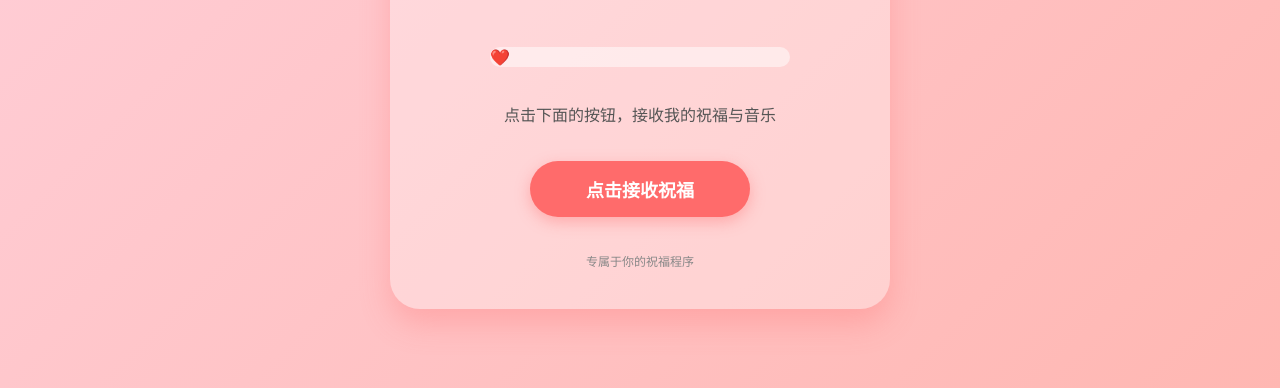
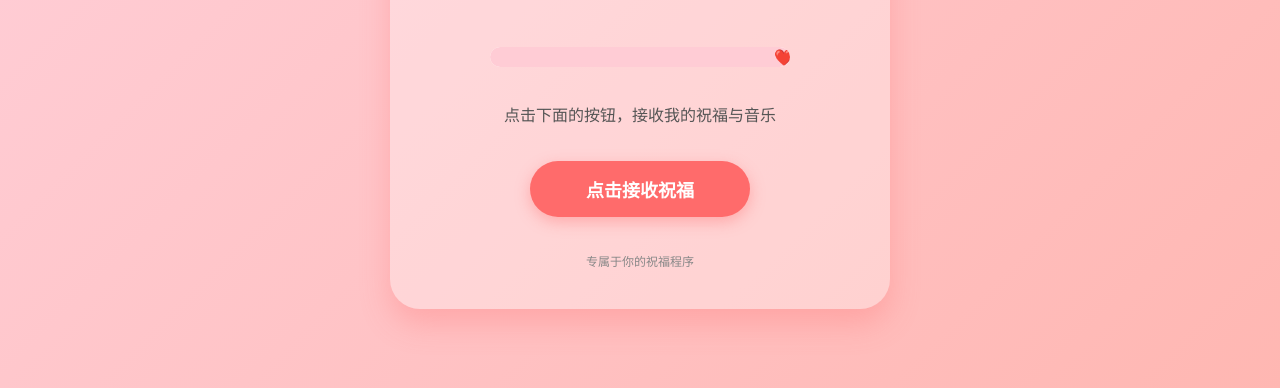
Before and after one commit to MR-ZHO-BIT/-, a plain HTML site: page index.html in a window 1280 px wide. Shown: the part 412-800 px from the top of the page. Drawn offline with Linux system fonts and the light colour scheme.

Commit message:
Update index.html

```diff
--- a/index.html
+++ b/index.html
@@ -94,16 +94,31 @@
             position: relative;
             z-index: 2;
         }
+        .progress-fill {
+            position: absolute;
+            top: 0;
+            left: 0;
+            height: 100%;
+            background: #ffccd5;
+            border-radius: 10px;
+            width: 0;
+            transition: width 3s linear; /* 填充动画 */
+        }
         .progress-heart {
             position: absolute;
             top: 50%;
             transform: translateY(-50%);
             left: 0;
-            transition: left 3s linear;
             font-size: 16px;
+            transition: left 3s linear; /* 爱心移动动画 */
+            z-index: 3;
         }
-        .progress-bar.loaded .progress-heart {
+        /* 触发动画的类名 */
+        .progress-bar.active .progress-heart {
             left: calc(100% - 1em);
+        }
+        .progress-bar.active .progress-fill {
+            width: 100%;
         }
 
         .message {
@@ -229,12 +244,12 @@
             <div class="hearts">❤️ ❤️ ❤️ ❤️ ❤️</div>
             <div class="heart-emoji floating">❤️</div>
             <div class="progress-bar">
+                <div class="progress-fill"></div>
                 <div class="progress-heart">❤️</div>
             </div>
             <p class="message">点击下面的按钮，接收我的祝福与音乐</p >
             <button class="btn" id="blessingBtn">点击接收祝福</button>
             <p class="footer">专属于你的祝福程序</p >
-            <!-- 音乐元素（优化preload为metadata，减少初始加载压力） -->
             <audio id="bgMusic" loop preload="metadata">
                 <source src="missyouhani.mp3" type="audio/mpeg">
                 您的浏览器不支持音频播放
@@ -301,21 +316,22 @@
 
         const blessingBtn = document.getElementById('blessingBtn');
         const bgMusic = document.getElementById('bgMusic');
+        const progressBar = document.querySelector('.progress-bar');
         let interval = null;
         let musicPlayed = false;
-        let remainingMessages = [...messages]; // 存储未显示的祝福，避免重复
+        let remainingMessages = [...messages];
 
-        // 音频加载失败兜底
+        // 修复进度条动画：延迟添加active类触发transition
+        window.addEventListener('load', function() {
+            setTimeout(() => {
+                progressBar.classList.add('active');
+            }, 100); // 延迟100ms确保初始状态加载完成
+        });
+
         bgMusic.addEventListener('error', function() {
             alert('音乐加载失败～ 不影响祝福接收，愿你天天开心呀 ❤️');
         });
 
-        window.addEventListener('load', function() {
-            const progressBar = document.querySelector('.progress-bar');
-            progressBar.classList.add('loaded');
-        });
-
-        // 开始发放祝福
         function startBlessings() {
             if (!musicPlayed) {
                 bgMusic.play().catch(err => {
@@ -327,12 +343,10 @@
                 musicPlayed = true;
             }
 
-            // 初始生成4个不重复弹窗（剩余祝福足够时）
             for (let i = 0; i < 4 && remainingMessages.length > 0; i++) {
                 createRandomBlessing();
             }
 
-            // 每3秒随机生成1-3个新弹窗（剩余祝福足够时）
             interval = setInterval(() => {
                 if (remainingMessages.length === 0) {
                     clearInterval(interval);
@@ -344,18 +358,18 @@
                 }
             }, 3000);
 
-            // 4分钟后停止弹窗，重置状态支持再次点击
             setTimeout(() => {
                 clearInterval(interval);
                 setTimeout(() => {
                     blessingBtn.disabled = false;
                     blessingBtn.textContent = "再次接收祝福";
-                    remainingMessages = [...messages]; // 重置未显示祝福数组
+                    remainingMessages = [...messages];
+                    progressBar.classList.remove('active'); // 重置进度条
+                    setTimeout(() => progressBar.classList.add('active'), 100); // 重新触发动画
                 }, 1000);
             }, 240000);
         }
 
-        // 创建单个祝福弹窗
         function createRandomBlessing() {
             if (remainingMessages.length === 0) return;
 
@@ -363,7 +377,6 @@
             const popup = template.querySelector('.popup-content').cloneNode(true);
             document.body.appendChild(popup);
 
-            // 随机选择并移除已选祝福（核心：避免重复）
             const randomMsgIndex = Math.floor(Math.random() * remainingMessages.length);
             const selectedMsg = remainingMessages.splice(randomMsgIndex, 1)[0];
             const randomColorIndex = Math.floor(Math.random() * colors.length);
@@ -371,19 +384,16 @@
             popup.querySelector('.popup-message').textContent = selectedMsg;
             popup.style.backgroundColor = colors[randomColorIndex];
 
-            // 随机位置
             const top = Math.floor(Math.random() * (window.innerHeight - 200)) + 'px';
             const left = Math.floor(Math.random() * (window.innerWidth - 300)) + 'px';
             popup.style.top = top;
             popup.style.left = left;
 
-            // 显示动画
             setTimeout(() => {
                 popup.style.opacity = '1';
                 popup.style.transform = 'translateY(0)';
             }, 10);
 
-            // 关闭按钮事件
             const closeBtn = popup.querySelector('.popup-close');
             closeBtn.addEventListener('click', () => {
                 popup.style.opacity = '0';
@@ -393,7 +403,6 @@
                 }, 500);
             });
 
-            // 10秒自动关闭（加长2秒核心改动）
             let remainingTime = 10;
             const countdown = popup.querySelector('.popup-countdown');
             const countdownTimer = setInterval(() => {
@@ -410,9 +419,12 @@
             }, 1000);
         }
 
-        // 按钮点击事件
         blessingBtn.addEventListener('click', function() {
             if (blessingBtn.disabled) return;
             blessingBtn.disabled = true;
             blessingBtn.textContent = "加载中...🎵";
             startBlessings();
+        });
+    </script>
+</body>
+</html>
```
